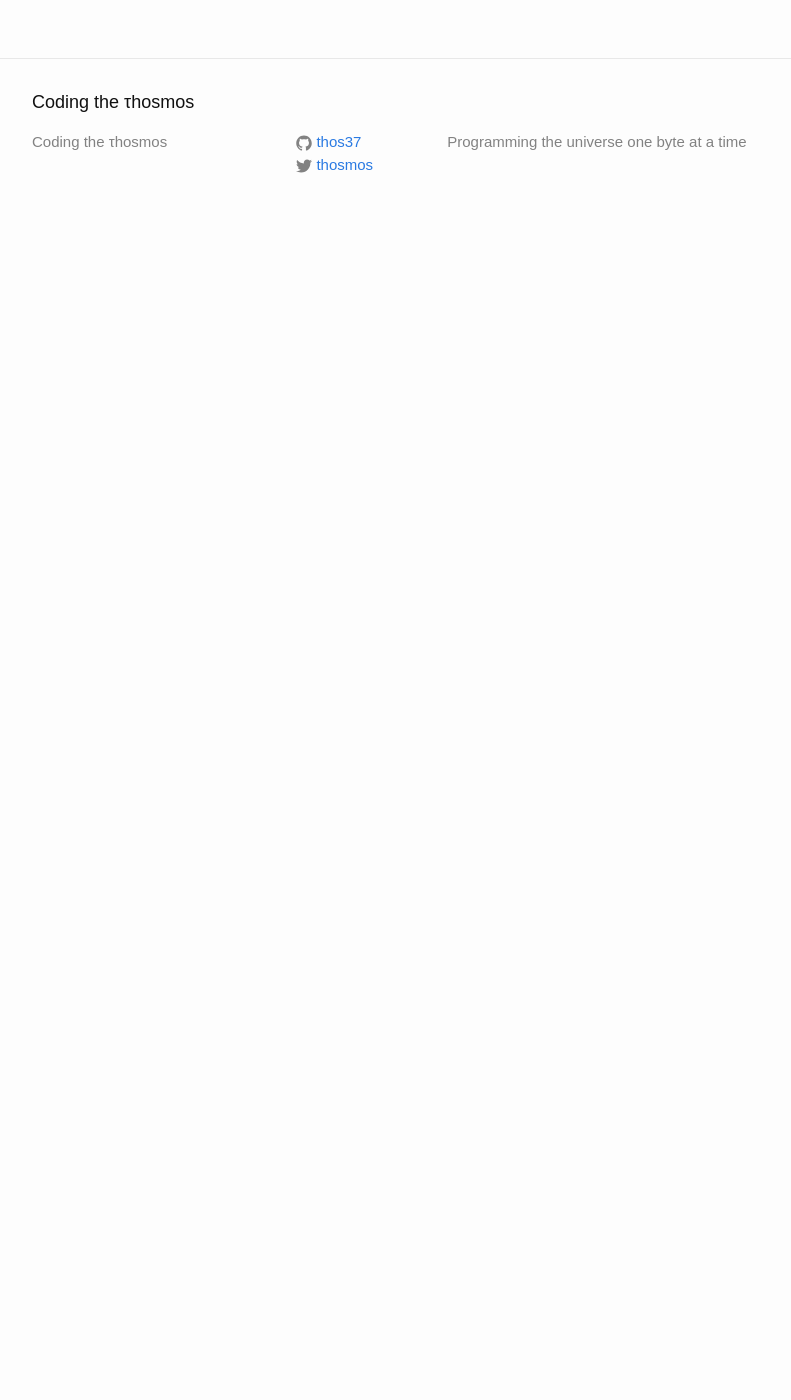
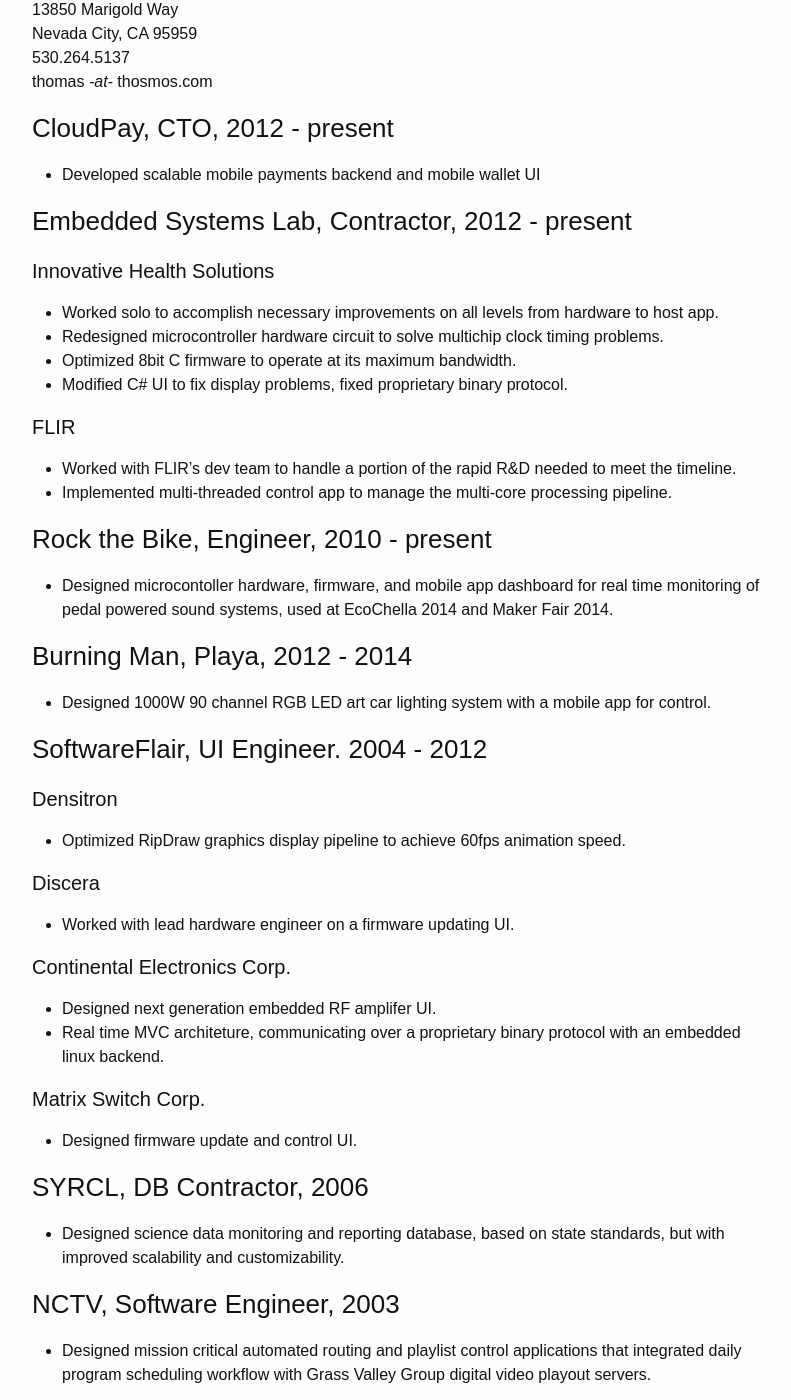
Before and after one commit to thosmos/thosmos.github.io, a Jekyll site: the page built from _posts/2014-12-23-resume.markdown, in a window 1280 px wide and 1400 px high, scrolled down 226 px. Shown: the whole window, without its empty margins (238-1029 px from the left). Built offline with Jekyll 4.4.1, drawn with Linux system fonts in a browser that asks for light colours; comment, search, counter and statistics services are not loaded; before the commit the page ends 900 px from its top, so only the background shows below that; some of the changed text lies outside the part shown.

Commit message:
updated resume

```diff
--- a/_posts/2014-12-23-resume.markdown
+++ b/_posts/2014-12-23-resume.markdown
@@ -4,6 +4,64 @@
 date:   2014-12-23 21:35:43
 categories: resume
 ---
-Thomas Spellman
-13850 Marigold Way
-Nevada City, CA 95959
+Thomas Spellman <br>
+13850 Marigold Way <br>
+Nevada City, CA 95959 <br>
+530.264.5137<br>
+thomas  *-at-*  thosmos.com
+
+
+### CloudPay, CTO, 2012 - present
+
+* Developed scalable mobile payments backend and mobile wallet UI
+
+### Embedded Systems Lab, Contractor, 2012 - present
+
+#### Innovative Health Solutions
+
+<ul>
+<li>  Worked solo to accomplish necessary improvements on all levels from hardware to host app.</li>
+<li>  Redesigned microcontroller hardware circuit to solve multichip clock timing problems.</li>
+<li>  Optimized 8bit C firmware to operate at its maximum bandwidth.</li>
+<li>  Modified C# UI to fix display problems, fixed proprietary binary protocol.</li>
+</ul>
+
+#### FLIR
+
+* Worked with FLIR's dev team to handle a portion of the rapid R&D needed to meet the timeline.
+* Implemented multi-threaded control app to manage the multi-core processing pipeline.
+
+### Rock the Bike, Engineer, 2010 - present
+
+* Designed microcontoller hardware, firmware, and mobile app dashboard for real time monitoring of pedal powered sound systems, used at EcoChella 2014 and Maker Fair 2014.
+
+### Burning Man, Playa, 2012 - 2014
+
+* Designed 1000W 90 channel RGB LED art car lighting system with a mobile app for control.
+
+### SoftwareFlair, UI Engineer. 2004 - 2012
+
+#### Densitron
+
+* Optimized RipDraw graphics display pipeline to achieve 60fps animation speed.
+
+#### Discera
+
+* Worked with lead hardware engineer on a firmware updating UI.
+
+#### Continental Electronics Corp.
+
+* Designed next generation embedded RF amplifer UI.
+* Real time MVC architeture, communicating over a proprietary binary protocol with an embedded linux backend.
+
+#### Matrix Switch Corp.
+
+* Designed firmware update and control UI.
+
+### SYRCL, DB Contractor, 2006
+
+* Designed science data monitoring and reporting database, based on state standards, but with improved scalability and customizability.
+
+### NCTV, Software Engineer, 2003
+
+* Designed mission critical automated routing and playlist control applications that integrated daily program scheduling workflow with Grass Valley Group digital video playout servers.
```
